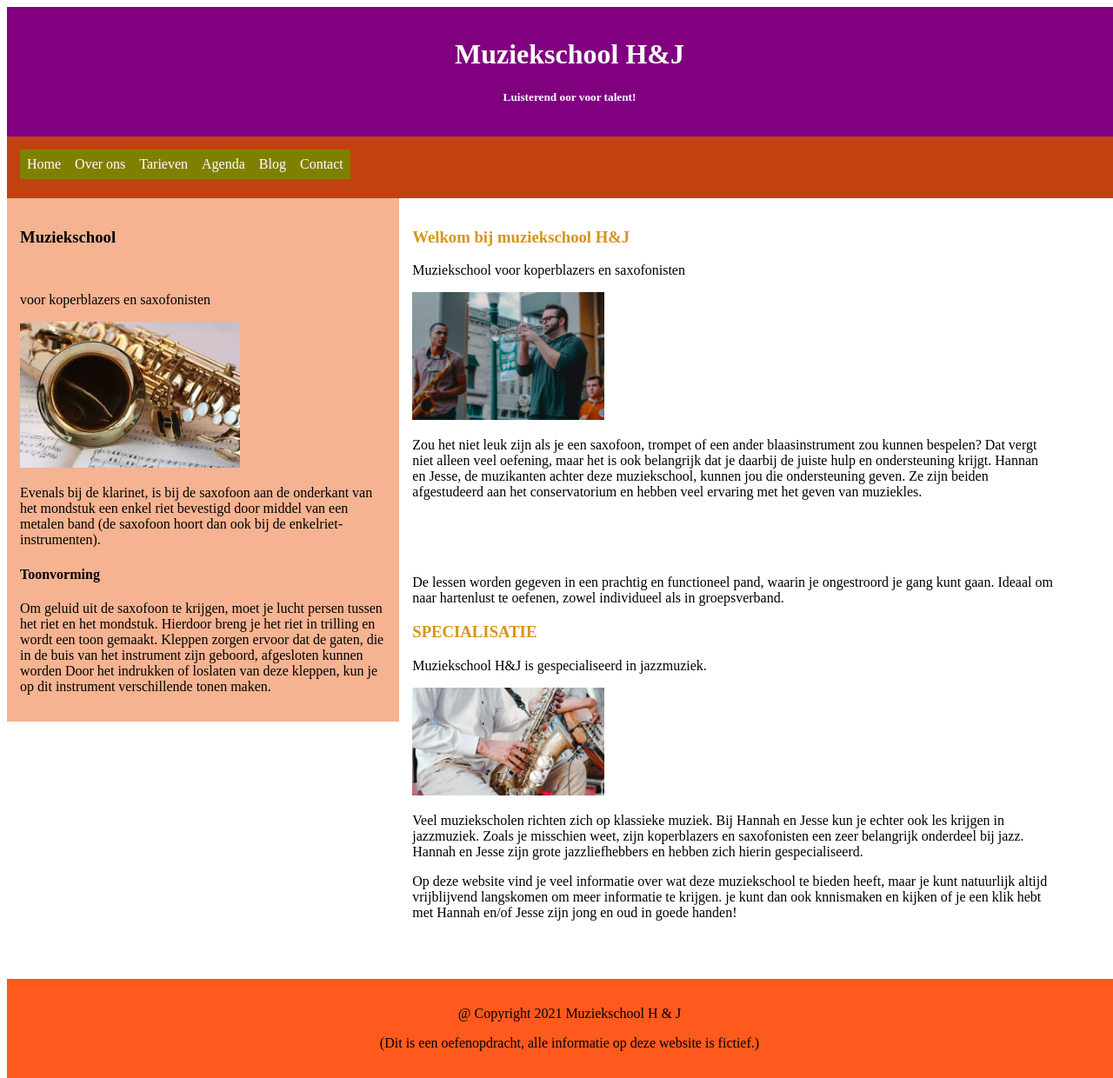
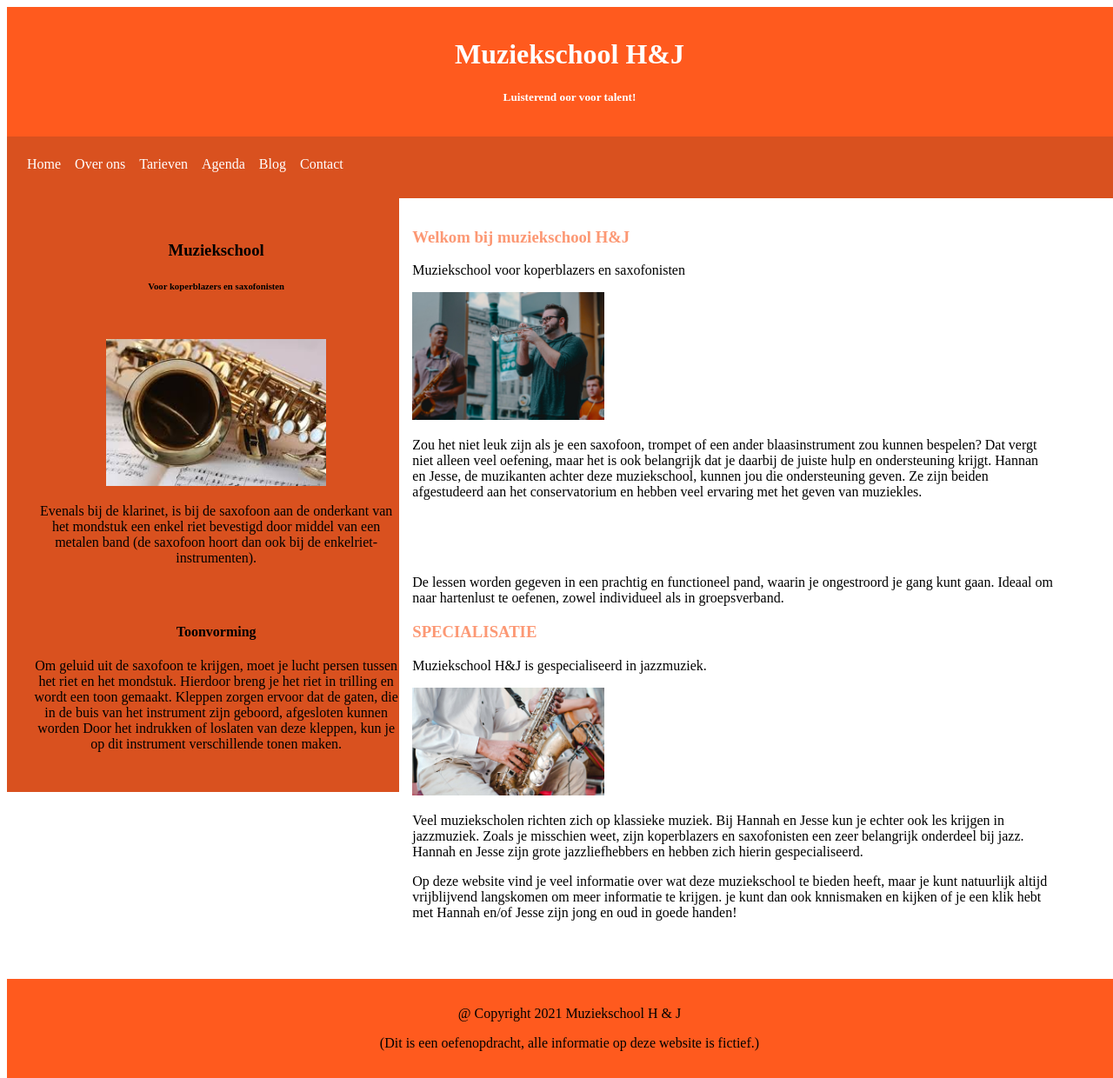
Before and after one commit to Purple6Yellow/WebsiteFSD, a Django app: page / in a window 1280 px wide. Shown: the whole page at 87% size. Run offline with Django 3.2, Linux system fonts and the light colour scheme.

Commit message:
28 februari 2024 12:00

```diff
--- a/playground/static/css/index2.css
+++ b/playground/static/css/index2.css
@@ -41,10 +41,7 @@ footer{
 }
 
 
-.p6{
-    font-size: small;
 
-}
 
 
 
--- a/playground/templates/Index.html
+++ b/playground/templates/Index.html
@@ -8,14 +8,26 @@
 <section class="row"> <!--START ROW-->
     <!--Linkerdeel 20%-->
     <div class="col-4 kleur">
-        <h3 class="tekstcenter"> Muziekschool </h3> <br>
-        <p class="p6"> voor koperblazers en saxofonisten</p>
 
+        <div class="hoogte1"> <!--een rij in de 1ste kolom -->
+            <div class = "col-12">
+                <h3 class="tekstcenter"> Muziekschool </h3>
+                <h6> Voor koperblazers en saxofonisten </h6>
+            </div>
+        </div>
+
+
+        <div class="row hoogte2" > <!--2e rij in de 1ste kolom -->
+            <div class = "col-12">
                 <img class= "img2" src="{% static 'img\Saxo.jpeg'%}" alt="">
                 <p> Evenals bij de klarinet, is bij de saxofoon aan de onderkant van het mondstuk een enkel riet
                     bevestigd door middel van een metalen band (de saxofoon hoort dan ook bij de enkelriet-instrumenten).
                 </p>
+            </div>
+        </div>
 
+        <div class="row hoogte3"> <!--2e rij in de 1ste kolom -->
+            <div class = "col-12">
                 <h4> Toonvorming</h4>
                 <p> Om geluid uit de saxofoon te krijgen, moet je lucht persen tussen het riet en
                 het mondstuk. Hierdoor breng je het riet in trilling en wordt een toon gemaakt.
@@ -23,6 +35,8 @@
                 Door het indrukken of loslaten van deze kleppen, kun je op dit instrument verschillende tonen maken.
                 </p>
             </div>
+        </div>
+    </div>     <!--Sluiting: Linkerdeel 20%-->
 
     <!--Linkerdeel 80%-->
     <div class="col-7">
--- a/playground/templates/base.html
+++ b/playground/templates/base.html
@@ -16,7 +16,7 @@
         <meta name="viewport" content="width=device-width, initial-scale=1.0">
 
         <style>
-
+        /*  Mobile First  */
             #boven{
                 background-color: rgba(255, 68, 0, 0.882);
                 color: white;
@@ -24,12 +24,12 @@
             }
 
             footer{
-                background-color: rgba(255, 68, 0, 0.882);
+                background-color:  rgba(255, 68, 0, 0.882);
                 text-align: center;
             }
 
             .menu{
-                background-color: rgba(191, 56, 2, 0.945);
+                background-color:#d43a02e1;
                 color: white;
             }
 
@@ -42,7 +42,7 @@
             .menu li{
                 padding: 8px;
                 margin-bottom: 7px;
-                background-color: olive;
+                background-color: inherit;
                 color: white;
                 float:center;
             }
@@ -53,13 +53,18 @@
             }
 
             .menu li:hover {
-                background-color: yellow;
+                background-color:  rgba(255, 68, 0, 0.882);
                 }
 
+
             .kleur /* linkergedeelte van de website */{
-                background-color: #f5b392;
-                padding: 10px;
+                background-color: #d43a02e1;
+                text-align: center;
+                padding:10px;
+                height:100%;
             }
+
+
             .img1{
                     width: 30%;
                     height: auto;
@@ -81,18 +86,32 @@
                 padding: 15px;
             }
 
+/* letters */
             .kleurL/* Letterkleur titels */{
-                color: #d89416;
+                color:hwb(16 38% 1% / 0.882);
             }
 
+            .LT1{
+                font-weight: 100;
+            }
+
+/* .... */
+
             #button{
-                background-color: #d89416;
+                background-color:#d43a02e1;
                 border-bottom: black;
                 position: relative;
                     left:5%;
             }
+            .RDeel{
+                padding:20px;
+                margin-left: 30px;
+            }
 
-/* Fluid grid - 12 kolommen */
+
+
+/* Fluid grid - 12 kolommen
+   tbv telefoon scherm          */
 
             [class*="col-"]{
             float: left;
@@ -101,10 +120,10 @@
                         .col-1 {width: 8.33%;}
                         .col-2 {width: 16.66%;}
                         .col-3 {width: 25%;}
-                        .col-4 {width: 33.33%;}
+                        .col-4 {width: 100%;}
                         .col-5 {width: 41.66%;}
                         .col-6 {width: 50%;}
-                        .col-7 {width: 58.33%;}
+                        .col-7 {width: 100%;}
                         .col-8 {width: 66.66%;}
                         .col-9 {width: 75%;}
                         .col-10 {width: 83.33%;}
@@ -114,24 +133,45 @@
 /* Mediaquery: CSS waarde wanneer scherm groter is dan smartphone / 768px  */
             @media only screen and (min-width: 768px){
                 #boven{
-                    background-color: purple;
+                    background-color: rgba(255, 68, 0, 0.882);
                     color: white;
                     text-align: center;
                     }
                 .menu li{
                     padding: 8px;
                     margin-bottom: 7px;
-                    background-color: olive;
+                    background-color: inherit;
                     float:left;
                 }
 
+                /* Fluid grid - 12 kolommen
+                    tbv groot scherm          */
+
+                [class*="col-"]{
+                float: left;
+                padding: 15px;
+                        }
+                .col-1 {width: 8.33%;}
+                .col-2 {width: 16.66%;}
+                .col-3 {width: 25%;}
+                .col-4 {width: 33.33%;}
+                .col-5 {width: 41.66%;}
+                .col-6 {width: 50%;}
+                .col-7 {width: 58.33%;}
+                .col-8 {width: 66.66%;}
+                .col-9 {width: 75%;}
+                .col-10 {width: 83.33%;}
+                .col-11 {width: 91.66%;}
+                .col-12 {width: 100%;}
             }
 
         </style>
     </head>
 
     <body>
+
         <!-- 1e  deel -->
+        <header>
             <div class="col-12" id="boven">
                 <h1>Muziekschool H&J</h1>
 
@@ -153,14 +193,14 @@
                 </div>
                 <!-- <div class="col-4"></div>-->
              </div> <!-- Einde row -->
-        <section>
+        </header>
 
 
+        <section>
             {% block content %}
             {% endblock content %}
+        </section>
 
-
-        </section>
 
         <footer class="col-12">
             <p> @ Copyright 2021 Muziekschool H & J </p>
```
Also changed, not shown: playground/templates/Overons.html (+11 -9 lines). Lines whose indentation alone changed are shown as unchanged.
